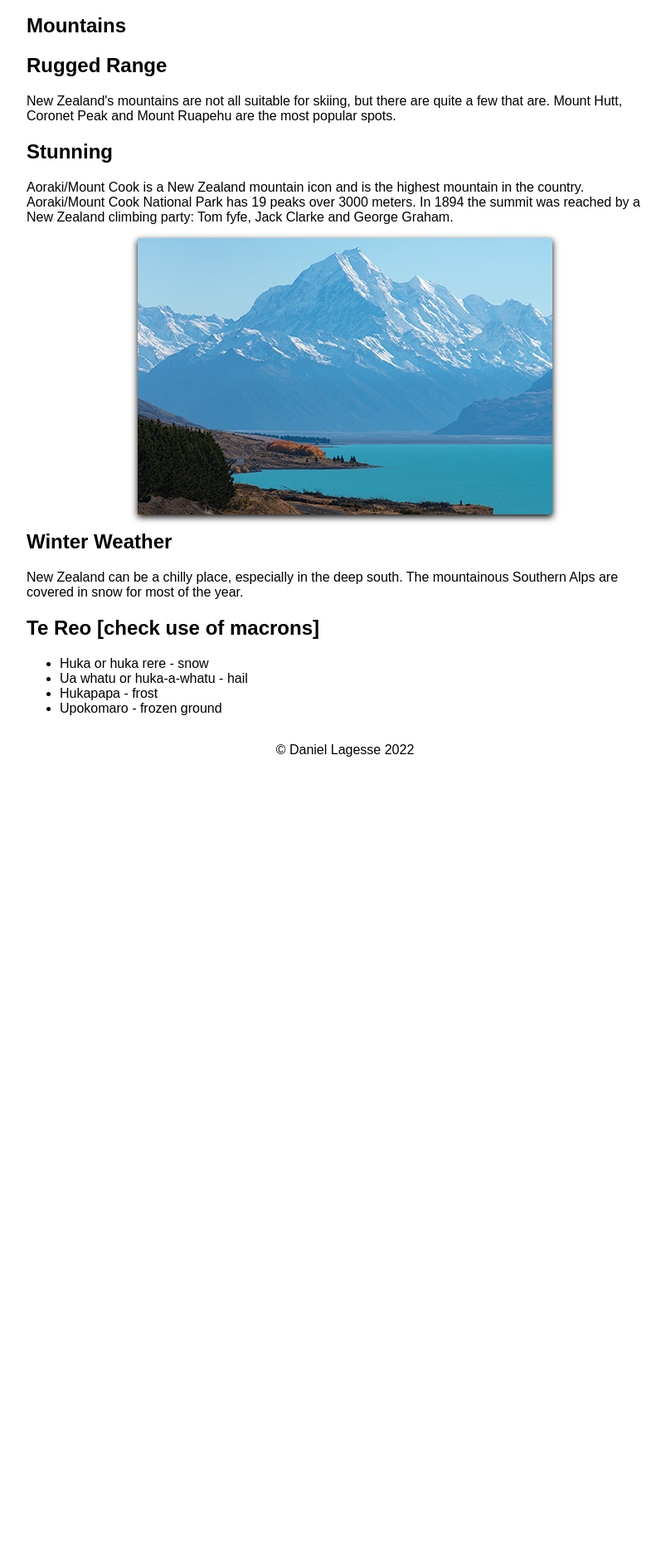
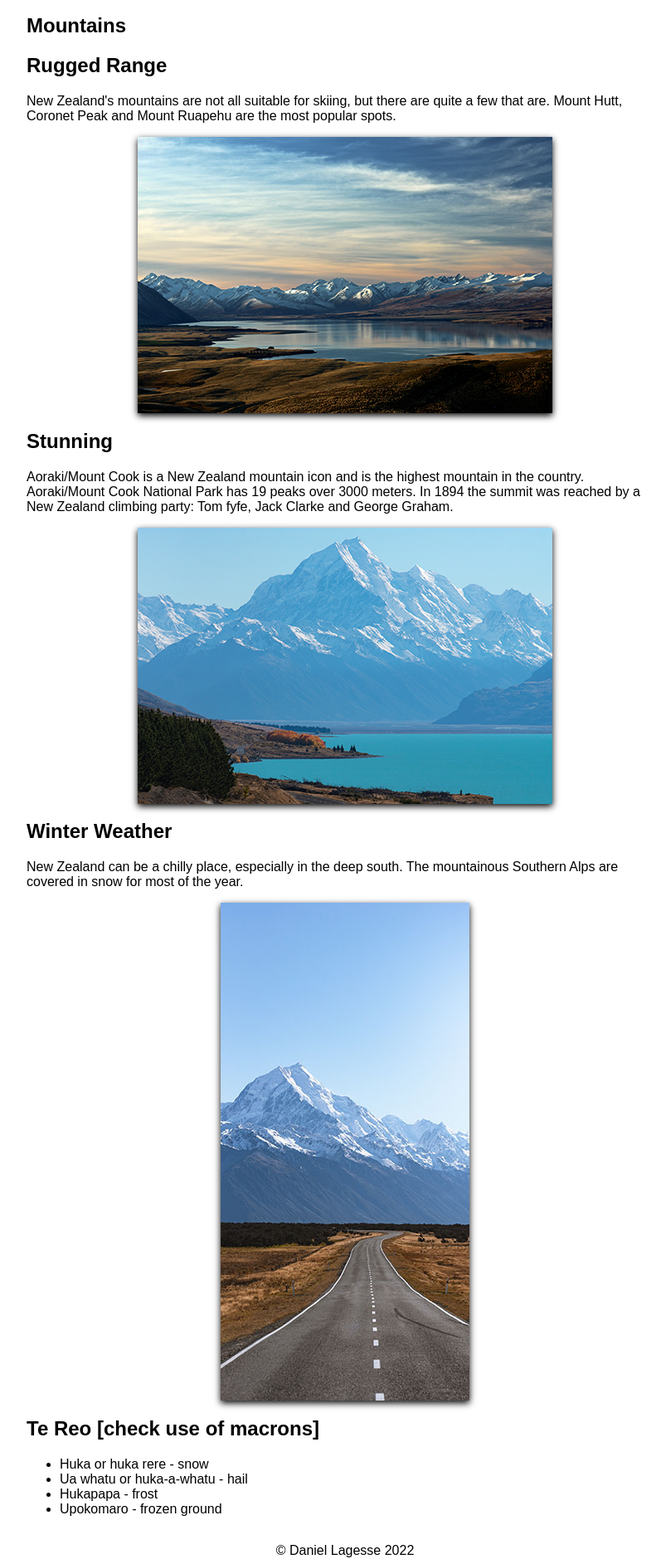
Before and after one commit to Vexnos/DTO2013-Website, a plain HTML site: page index.html in a window 1280 px wide. Shown: the part 371-2256 px from the top of the page at 83% size, without its empty margins (224-1027 px from the left). Before the commit the page ends 1300 px from the top, so only its background shows below. Drawn offline with Linux system fonts and the light colour scheme.

Commit message:
Added Icon to tab

```diff
--- a/index.html
+++ b/index.html
@@ -18,6 +18,9 @@ Date: 2022-06-21
 
         <!--External Links-->
         <link href="css/style.css" rel="stylesheet" type="text/css" />
+
+        <!--Icon-->
+        <link href="images/NewZealandLogo.png" rel="icon" />
     </head>
 
     <body>
@@ -44,6 +47,7 @@ Date: 2022-06-21
                         New Zealand's mountains are not all suitable for skiing, but there are quite a few that are. Mount Hutt, Coronet Peak and Mount Ruapehu are the most popular spots.
                     </p>
                 </artile>
+                <img class="images" src="images/mountain_3.jpg" alt="Rugged Range" />
                 <article>
                     <h2>Stunning</h2>
                     <p>
@@ -57,6 +61,7 @@ Date: 2022-06-21
                         New Zealand can be a chilly place, especially in the deep south. The mountainous Southern Alps are covered in snow for most of the year.
                     </p>
                 </article>
+                <img class="images" src="images/mountain_2.jpg" alt="Mt Cook" />
                 <article>
                     <h2>Te Reo [check use of macrons]</h2>
                     <ul>
```
